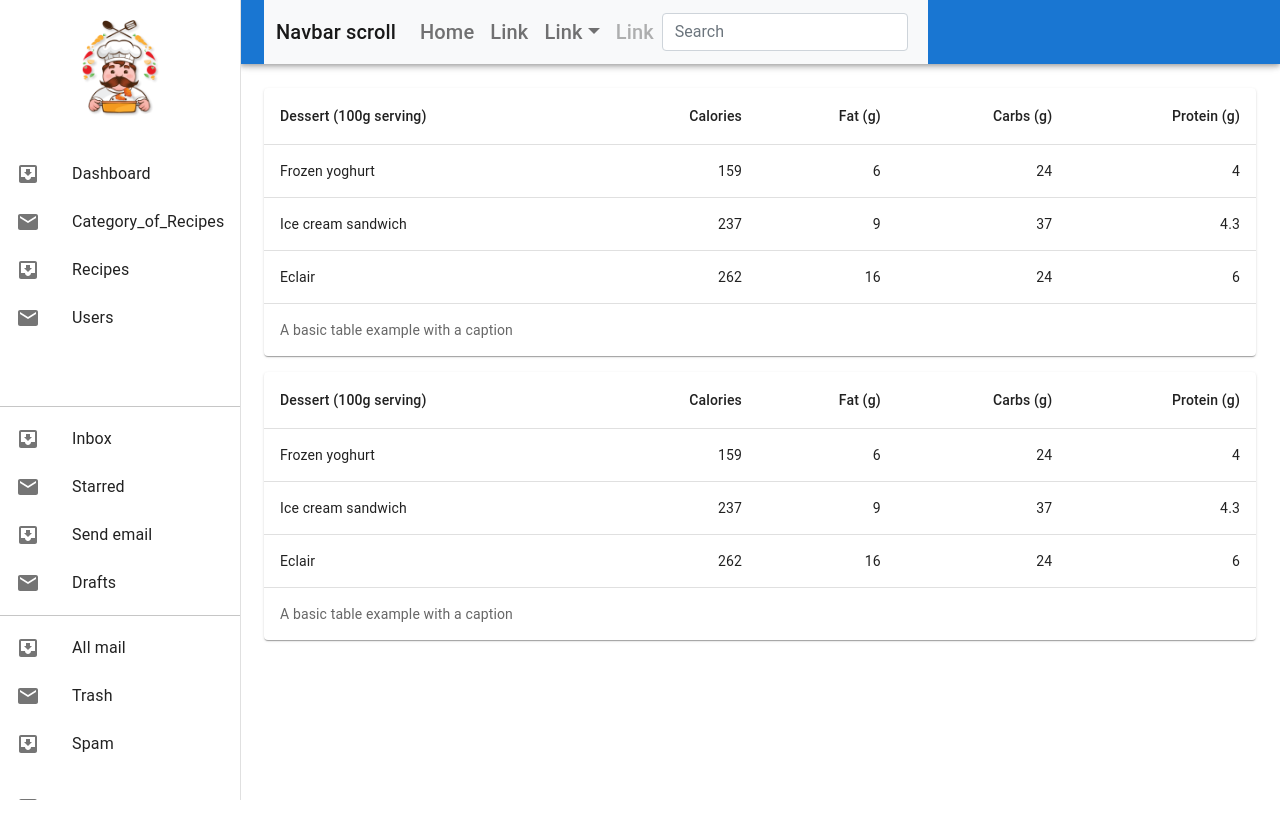
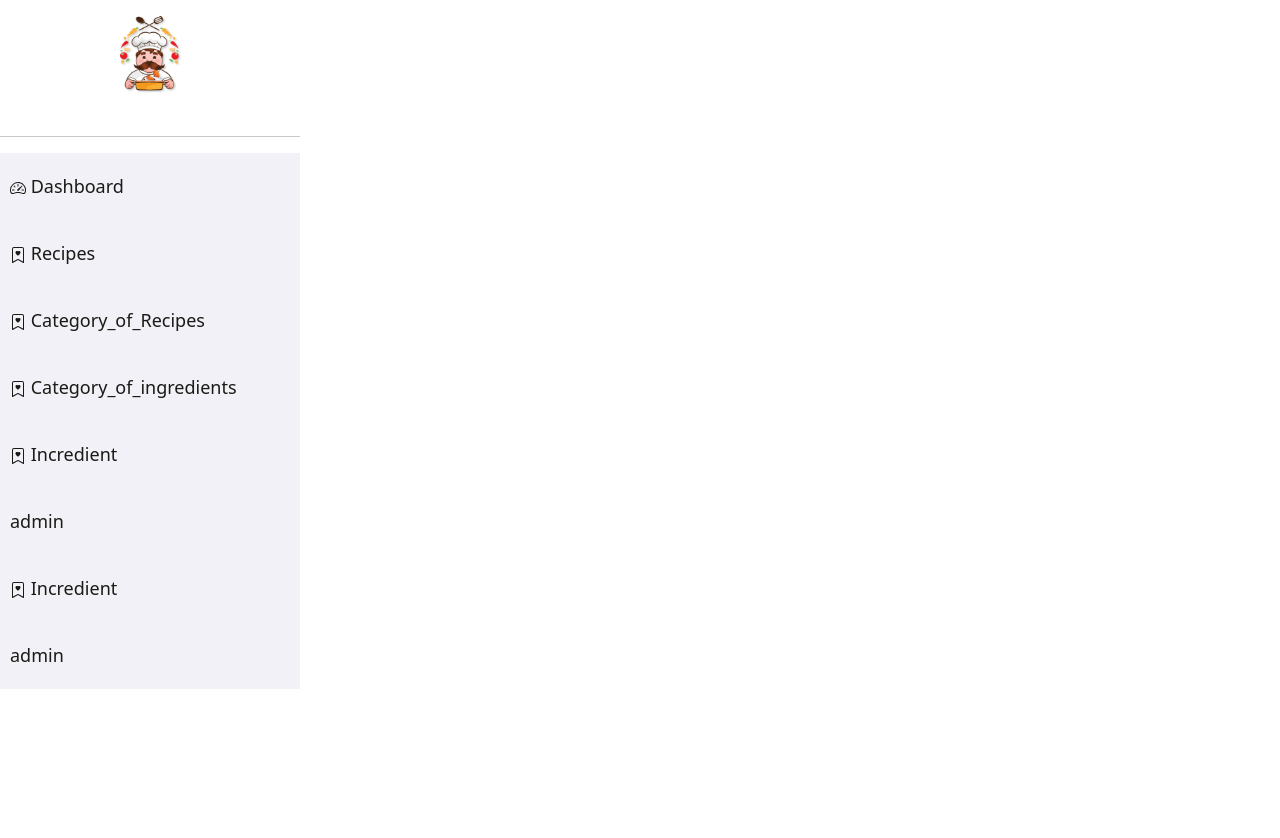
Before and after one commit to AmanySirajAl-Din/Wasfity-RecipeMaker, a React (Create React App) app: page / in a window 1280 px wide. Shown: the top 838 px of the page. Before the commit the page ends 800 px from the top, so only its background shows below. Built offline with nearby package versions, Linux system fonts and the light colour scheme; no server answers; the database is empty.

Commit message:
before editing

```diff
--- a/src/App.js
+++ b/src/App.js
@@ -3,11 +3,24 @@ import './App.css';
 import Footer  from './components/admin/footer/Footer';
 import  NavbarSection  from './components/admin/Navbar/Navbar';
 
+import { initializeApp } from "firebase/app"
+import Sidbar from './components/admin/sidbar/Sidbar'
+
+import {useEffect} from 'react'
+import{db} from './firebase'
+import { collection, getDocs,onSnapshot } from'firebase/firestore'
+
 function App() {
+  useEffect(() => {
+    onSnapshot(collection(db,'recipes'),(snapshot)=>
+    console.log(snapshot.docs.map(doc=>doc.data())));
+
+  });
+
   return (
     <div className="App">
-      <NavbarSection/>
-
+      {/* <NavbarSection/> */}
+      <Sidbar/>
      <Footer/>
     </div>
   );
--- a/src/components/admin/sidbar/Sidbar.css
+++ b/src/components/admin/sidbar/Sidbar.css
@@ -0,0 +1,20 @@
+.sidbar-container{
+    width:300px;
+    min-height:1200px;
+
+}
+.sidbar-container ul{
+    margin: 0px;
+    padding: 0px;
+}
+.sidbar-container li{
+    list-style: none;
+   color:  #1b1a16;
+    padding: 20px;
+    padding-left:10px;
+
+    text-align: left;
+    font-size: large;
+    background-color: rgb(241, 241, 247);
+
+}
--- a/src/components/admin/sidbar/Sidbar.js
+++ b/src/components/admin/sidbar/Sidbar.js
@@ -0,0 +1,41 @@
+import React from 'react'
+import './Sidbar.css'
+import logo from '../../../assets/img/كومبو بيتي PROFILE PIC.psdye 1.png'
+
+export default function Sidbar() {
+    return (
+        <div className="sidbar-container" >
+        <ul>
+        <img src={logo} width="120px"/>
+        <hr/>
+        <li><svg xmlns="http://www.w3.org/2000/svg" width="16" height="16" fill="currentColor" class="bi bi-speedometer2" viewBox="0 0 16 16">
+  <path d="M8 4a.5.5 0 0 1 .5.5V6a.5.5 0 0 1-1 0V4.5A.5.5 0 0 1 8 4zM3.732 5.732a.5.5 0 0 1 .707 0l.915.914a.5.5 0 1 1-.708.708l-.914-.915a.5.5 0 0 1 0-.707zM2 10a.5.5 0 0 1 .5-.5h1.586a.5.5 0 0 1 0 1H2.5A.5.5 0 0 1 2 10zm9.5 0a.5.5 0 0 1 .5-.5h1.5a.5.5 0 0 1 0 1H12a.5.5 0 0 1-.5-.5zm.754-4.246a.389.389 0 0 0-.527-.02L7.547 9.31a.91.91 0 1 0 1.302 1.258l3.434-4.297a.389.389 0 0 0-.029-.518z"/>
+  <path fill-rule="evenodd" d="M0 10a8 8 0 1 1 15.547 2.661c-.442 1.253-1.845 1.602-2.932 1.25C11.309 13.488 9.475 13 8 13c-1.474 0-3.31.488-4.615.911-1.087.352-2.49.003-2.932-1.25A7.988 7.988 0 0 1 0 10zm8-7a7 7 0 0 0-6.603 9.329c.203.575.923.876 1.68.63C4.397 12.533 6.358 12 8 12s3.604.532 4.923.96c.757.245 1.477-.056 1.68-.631A7 7 0 0 0 8 3z"/>
+</svg> Dashboard</li>
+        <li><svg xmlns="http://www.w3.org/2000/svg" width="16" height="16" fill="currentColor" class="bi bi-bookmark-heart" viewBox="0 0 16 16">
+  <path fill-rule="evenodd" d="M8 4.41c1.387-1.425 4.854 1.07 0 4.277C3.146 5.48 6.613 2.986 8 4.412z"/>
+  <path d="M2 2a2 2 0 0 1 2-2h8a2 2 0 0 1 2 2v13.5a.5.5 0 0 1-.777.416L8 13.101l-5.223 2.815A.5.5 0 0 1 2 15.5V2zm2-1a1 1 0 0 0-1 1v12.566l4.723-2.482a.5.5 0 0 1 .554 0L13 14.566V2a1 1 0 0 0-1-1H4z"/>
+</svg> Recipes</li>
+        <li><svg xmlns="http://www.w3.org/2000/svg" width="16" height="16" fill="currentColor" class="bi bi-bookmark-heart" viewBox="0 0 16 16">
+  <path fill-rule="evenodd" d="M8 4.41c1.387-1.425 4.854 1.07 0 4.277C3.146 5.48 6.613 2.986 8 4.412z"/>
+  <path d="M2 2a2 2 0 0 1 2-2h8a2 2 0 0 1 2 2v13.5a.5.5 0 0 1-.777.416L8 13.101l-5.223 2.815A.5.5 0 0 1 2 15.5V2zm2-1a1 1 0 0 0-1 1v12.566l4.723-2.482a.5.5 0 0 1 .554 0L13 14.566V2a1 1 0 0 0-1-1H4z"/>
+</svg> Category_of_Recipes</li>
+        <li><svg xmlns="http://www.w3.org/2000/svg" width="16" height="16" fill="currentColor" class="bi bi-bookmark-heart" viewBox="0 0 16 16">
+  <path fill-rule="evenodd" d="M8 4.41c1.387-1.425 4.854 1.07 0 4.277C3.146 5.48 6.613 2.986 8 4.412z"/>
+  <path d="M2 2a2 2 0 0 1 2-2h8a2 2 0 0 1 2 2v13.5a.5.5 0 0 1-.777.416L8 13.101l-5.223 2.815A.5.5 0 0 1 2 15.5V2zm2-1a1 1 0 0 0-1 1v12.566l4.723-2.482a.5.5 0 0 1 .554 0L13 14.566V2a1 1 0 0 0-1-1H4z"/>
+</svg> Category_of_ingredients</li>
+        <li><svg xmlns="http://www.w3.org/2000/svg" width="16" height="16" fill="currentColor" class="bi bi-bookmark-heart" viewBox="0 0 16 16">
+  <path fill-rule="evenodd" d="M8 4.41c1.387-1.425 4.854 1.07 0 4.277C3.146 5.48 6.613 2.986 8 4.412z"/>
+  <path d="M2 2a2 2 0 0 1 2-2h8a2 2 0 0 1 2 2v13.5a.5.5 0 0 1-.777.416L8 13.101l-5.223 2.815A.5.5 0 0 1 2 15.5V2zm2-1a1 1 0 0 0-1 1v12.566l4.723-2.482a.5.5 0 0 1 .554 0L13 14.566V2a1 1 0 0 0-1-1H4z"/>
+</svg> Incredient</li>
+        <li>admin</li>
+        <li><svg xmlns="http://www.w3.org/2000/svg" width="16" height="16" fill="currentColor" class="bi bi-bookmark-heart" viewBox="0 0 16 16">
+  <path fill-rule="evenodd" d="M8 4.41c1.387-1.425 4.854 1.07 0 4.277C3.146 5.48 6.613 2.986 8 4.412z"/>
+  <path d="M2 2a2 2 0 0 1 2-2h8a2 2 0 0 1 2 2v13.5a.5.5 0 0 1-.777.416L8 13.101l-5.223 2.815A.5.5 0 0 1 2 15.5V2zm2-1a1 1 0 0 0-1 1v12.566l4.723-2.482a.5.5 0 0 1 .554 0L13 14.566V2a1 1 0 0 0-1-1H4z"/>
+</svg> Incredient</li>
+        <li>admin</li>
+
+        </ul>
+        </div>
+    )
+}
--- /dev/null
+++ b/src/firebase.js
@@ -0,0 +1,22 @@
+// Import the functions you need from the SDKs you need
+import { initializeApp } from "firebase/app"
+import {getFirestore} from'firebase/firestore';
+// TODO: Add SDKs for Firebase products that you want to use
+// https://firebase.google.com/docs/web/setup#available-libraries
+
+// Your web app's Firebase configuration
+// For Firebase JS SDK v7.20.0 and later, measurementId is optional
+const firebaseConfig = {
+  apiKey: "AIzaSyBqimLnK8l3nS4EKjjm2oE5jG0kvOQjhVA",
+  authDomain: "recipe-maker-system.firebaseapp.com",
+  projectId: "recipe-maker-system",
+  storageBucket: "recipe-maker-system.appspot.com",
+  messagingSenderId: "20370346274",
+  appId: "1:20370346274:web:1ab42a4d4d4cfe75cc957b",
+  measurementId: "G-P2SWYKJT8L"
+};
+
+// Initialize Firebase
+const app = initializeApp(firebaseConfig);
+
+export const db=getFirestore(app);
```
